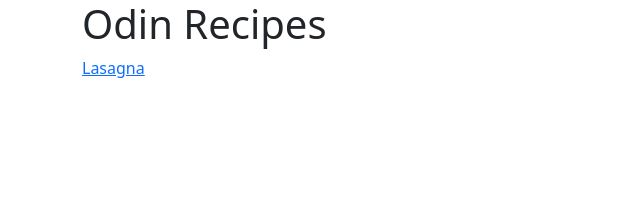
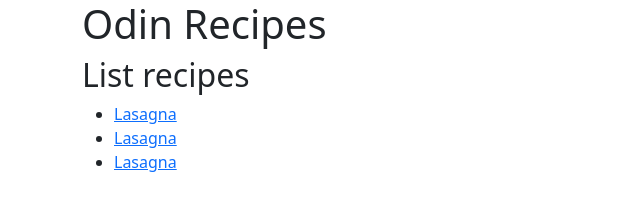
Before and after one commit to Moanrisy/odin-recipes, a plain HTML site: page index.html in a window 1280 px wide. Shown: the whole page, without its empty margins (0-640 px from the left). Drawn offline with nearby package versions, Linux system fonts and the light colour scheme.

```diff
--- a/index.html
+++ b/index.html
@@ -24,7 +24,18 @@
   <body>
     <div class="container">
       <h1>Odin Recipes</h1>
-      <a href="recipes/lasagna.html">Lasagna</a>
+      <h2>List recipes</h2>
+      <ul>
+        <li>
+          <a href="recipes/lasagna.html">Lasagna</a>
+        </li>
+        <li>
+          <a href="recipes/lasagna.html">Lasagna</a>
+        </li>
+        <li>
+          <a href="recipes/lasagna.html">Lasagna</a>
+        </li>
+      </ul>
     </div>
   </body>
 </html>
```
Also changed, not shown: recipes/lasagna.html (+6 -1 lines).
